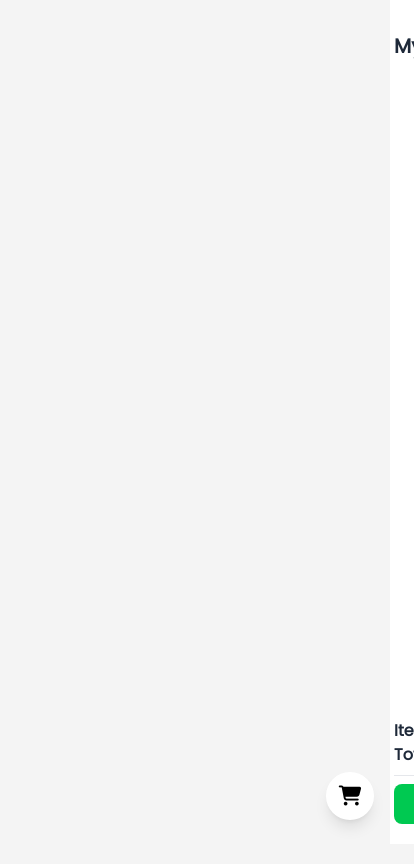
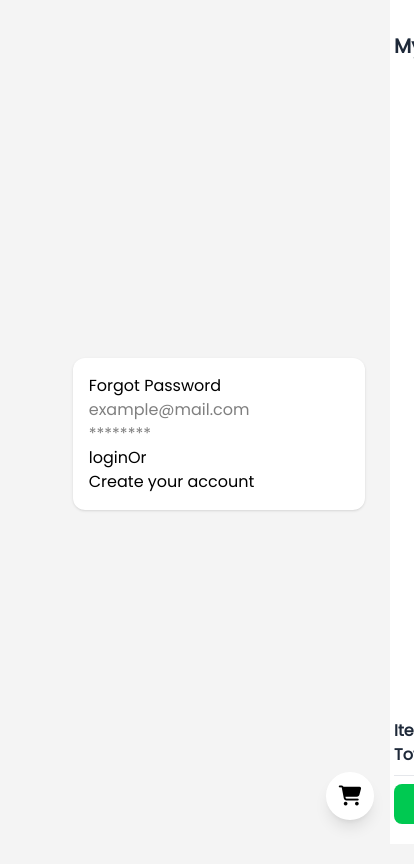
Before and after one commit to Kareem-Nasrallah/flavoro-foods, a React (Vite) app: page /login in a window 390 px wide. Shown: the top 864 px of the page, 414 px wide, since content can reach past the window. Built offline with nearby package versions, Linux system fonts and the light colour scheme.

Commit message:
Add files via upload

```diff
--- a/src/App.tsx
+++ b/src/App.tsx
@@ -2,6 +2,8 @@ import { Route, Routes } from "react-router-dom";
 import Home from "./pages/Home/Home";
 import CartBar from "./components/CartBar";
 import NotRegistered from "./components/NotRegistered";
+import Login from "./pages/login/Login";
+import Signup from "./pages/signup/Signup";
 
 function App() {
   return (
@@ -10,9 +12,9 @@ function App() {
       <CartBar />
       <Routes>
         <Route path="/" element={<Home />} />
-        {/* <Route path="" element={}/>
-      <Route path="" element={}/>
-      <Route path="" element={}/> */}
+        <Route path="/login" element={<Login/>}/>
+      <Route path="signup" element={<Signup/>}/>
+      {/* <Route path="" element={}/> */}
       </Routes>
     </div>
   );
--- a/src/components/CartBar.tsx
+++ b/src/components/CartBar.tsx
@@ -29,7 +29,9 @@ const CartBar = () => {
       <div
         className={
           "px-1 flex flex-col items-center text-gray-800 py-5 z-20 bg-white fixed h-screen w-full top-0 transition-all duration-500 ease-in-out lg:w-[20vw] lg:min-w-80 lg:px-5 " +
-          (showCart ? "right-0" : "-right-full lg:-right-[20vw]")
+          (showCart
+            ? "right-0"
+            : "-right-full lg:-right-[32vw] xl:-right-[25vw] 2xl:-right-[22vw]")
         }
       >
         <div className="w-full flex flex-col items-center pt-3">
@@ -70,12 +72,26 @@ const CartBar = () => {
         </div>
       </div>
       {!showCart && (
-        <div
-          onClick={() => setShowCart(true)}
-          className="z-10 cursor-pointer shadow-lg w-12 h-12 rounded-full flex justify-center items-center fixed bottom-6 right-4 bg-white"
-        >
-          <i className="text-xl fa-solid fa-cart-shopping"></i>
-        </div>
+        <>
+          <div
+            onClick={() => setShowCart(true)}
+            className={
+              "z-10 cursor-pointer fixed bottom-6 right-4 " +
+              (cartItems.length > 0 ? "animate-bounce" : "")
+            }
+          >
+            {cartStore.amount != 0 && (
+              <div className="absolute -left-0 -top-1 px-1 py-0.5 min-w-5 bg-green-500 flex justify-center items-center rounded-full">
+                <span className="text-xs font-semibold">
+                  {cartStore.amount}
+                </span>
+              </div>
+            )}
+            <div className="shadow-lg  w-12 h-12 rounded-full flex bg-white justify-center gap-0.5 items-center ">
+            <i className="text-xl fa-solid fa-cart-shopping"></i>
+            </div>
+          </div>
+        </>
       )}
     </>
   );
--- a/src/components/CartItems.tsx
+++ b/src/components/CartItems.tsx
@@ -23,7 +23,7 @@ const CartItems = () => {
   );
 
   return (
-    <div className="mt-4 flex gap-4 flex-wrap justify-start items-start overflow-auto">
+    <div className="p-2 mt-4 flex gap-4 flex-wrap justify-start items-start overflow-auto lg:p-0 lg:pb-1">
       {allCartItems.map((food) => {
         return (
           <div
--- /dev/null
+++ b/src/components/Form.tsx
@@ -0,0 +1,31 @@
+import React from "react";
+
+interface propType {
+  opration: string;
+}
+
+const Form: React.FC<propType> = ({ opration }) => {
+  return (
+    <div className="w-screen h-screen flex justify-center items-center">
+      <div className="bg-white shadow p-4 rounded-xl w-3/4 lg:w-1/4">
+        {opration == "signup" ? (
+          <input placeholder="Your Name" type="text" name="" id="" />
+        ) : (
+          <p>Forgot Password</p>
+        )}
+        <input type="email" placeholder="example@mail.com" name="" id="" />
+        <input type="password" placeholder="********" name="" id="" />
+        <button>{opration}</button>
+        {opration == "signup" ? (
+          <p>Login to your account</p>
+        ) : (
+          <>
+            <span>Or </span> <p>Create your account</p>
+          </>
+        )}
+      </div>
+    </div>
+  );
+};
+
+export default Form;
--- a/src/pages/Home/Home.tsx
+++ b/src/pages/Home/Home.tsx
@@ -1,6 +1,7 @@
 import { useState } from "react";
 import MenuButton from "../../components/MenuButton";
 import FoodMenu from "../../components/FoodMenu";
+import { Link } from "react-router-dom";
 
 const Home = () => {
   const [isOpen, setIsOpen] = useState<boolean>(false);
@@ -48,8 +49,14 @@ const Home = () => {
           (isOpen ? "right-5" : "-right-24")
         }
       >
-        <p className="cursor-pointer text-gray-600 hover:text-black">Login</p>
-        <p className="cursor-pointer text-gray-600 hover:text-black">Signup</p>
+        <Link to="/login">
+          <p className="cursor-pointer text-gray-600 hover:text-black">Login</p>
+        </Link>
+        <Link to="/signup">
+          <p className="cursor-pointer text-gray-600 hover:text-black">
+            Signup
+          </p>
+        </Link>
       </div>
       <h2 className="text-xl mt-13 mb-4 font-semibold">Find the best food</h2>
       <div className="my-5">
--- /dev/null
+++ b/src/pages/login/Login.tsx
@@ -0,0 +1,10 @@
+import Form from '../../components/Form'
+
+const Login = () => {
+
+  return (
+    <div><Form opration="login"/></div>
+  )
+}
+
+export default Login
--- /dev/null
+++ b/src/pages/signup/Signup.tsx
@@ -0,0 +1,9 @@
+import Form from '../../components/Form'
+
+const Signup = () => {
+  return (
+    <div><Form opration="signup"/></div>
+  )
+}
+
+export default Signup
```
